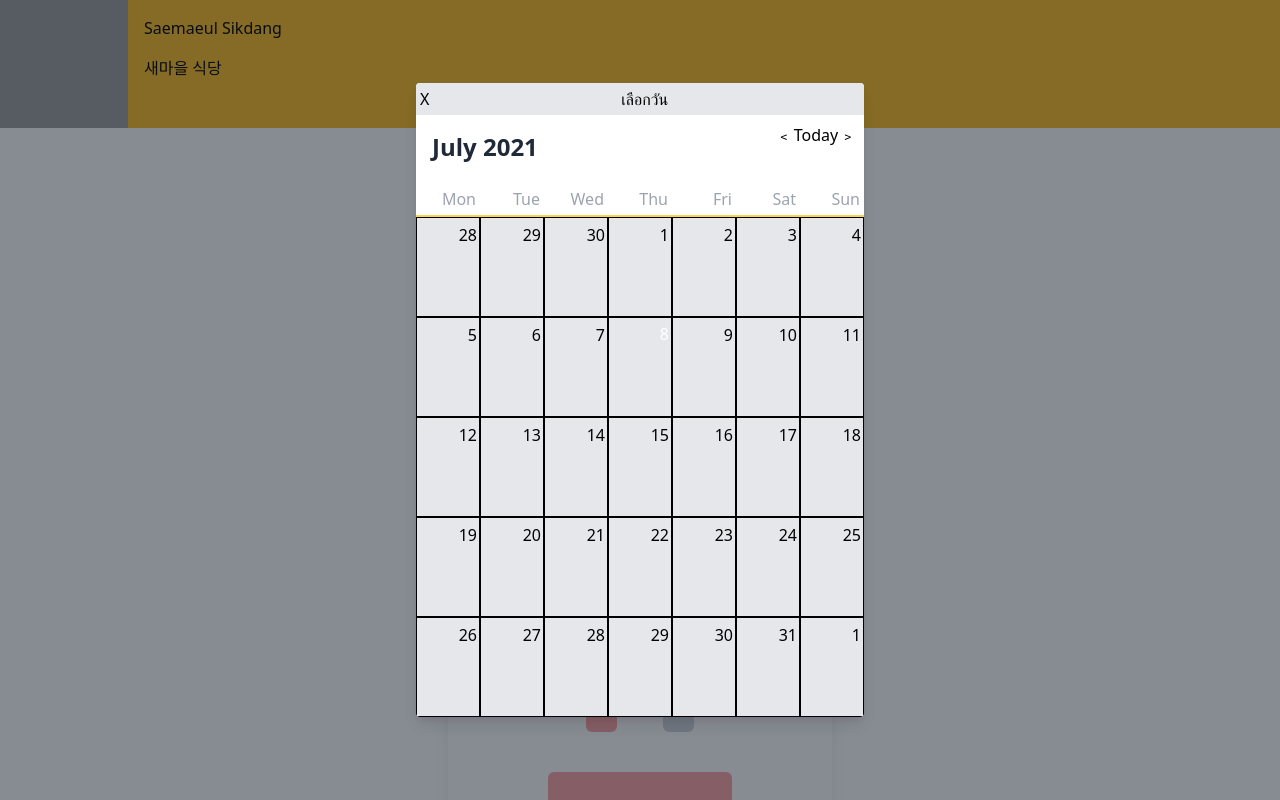
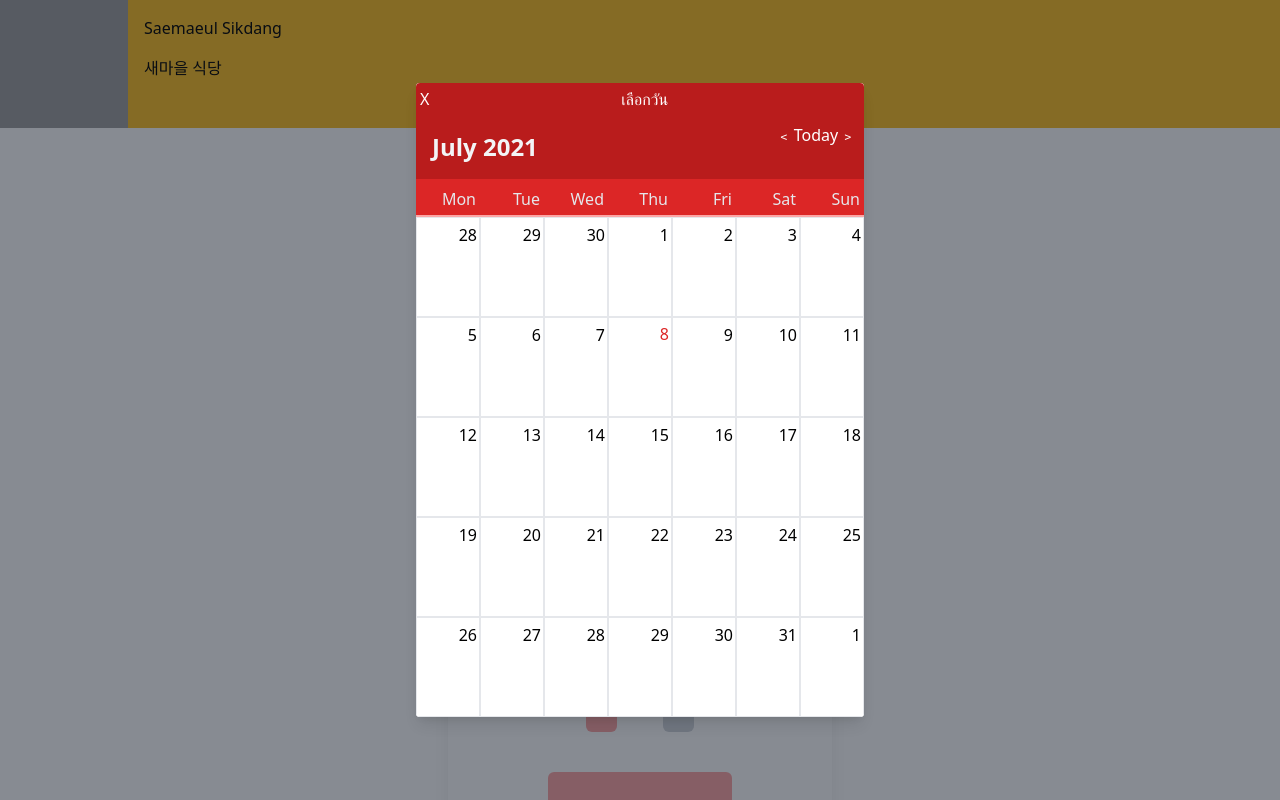
Before and after one commit to rosbas/te_mockup, a Nuxt app: page / in a window 1280 px wide. Both pictures are taken after a click on the button "เลือกวันที่". Shown: the top 800 px of the page. Built offline with nearby package versions, Linux system fonts and the light colour scheme; grey boxes are pictures that could not be loaded.

Commit message:
added_red calendar theme

```diff
--- a/components/CustomCalendar/CalendarDateIndicator.vue
+++ b/components/CustomCalendar/CalendarDateIndicator.vue
@@ -1,5 +1,5 @@
 <template>
-  <div class="calendar-date-indicator text-2xl font-semibold text-gray-800">{{ selectedMonth }}</div>
+  <div class="calendar-date-indicator text-2xl text-gray-100 font-semibold">{{ selectedMonth }}</div>
 </template>
 
 <script>
--- a/components/CustomCalendar/CalendarMonth.vue
+++ b/components/CustomCalendar/CalendarMonth.vue
@@ -4,17 +4,17 @@
     <div class="fixed w-full h-full top-0 left-0 flex items-center justify-center">
       <div class="overlay absolute w-full h-full bg-gray-900 opacity-50"></div>
       <div class="container bg-white w-11/12 md:max-w-md mx-auto rounded shadow-lg z-50 overflow-y-auto">
-        <div class="calendar-month relative bg-gray-200 border-1 border-gray-300">
+        <div class="calendar-month relative bg-white border-1 border-grey-300">
           <!-- Closing Tabs + Title -->
-          <div class="flex">
-            <button @click="closeCalendar" class="py-1 px-1">X</button>
-            <div class="pl-1 pr-3 w-full text-center m-auto">เลือกวัน</div>
+          <div class="flex bg-red-700">
+            <button @click="closeCalendar" class="py-1 px-1 text-white">X</button>
+            <div class="pl-1 pr-3 w-full text-white text-center m-auto">เลือกวัน</div>
           </div>
           <!-- Header -->
-          <div class="flex justify-between bg-white p-2">
+          <div class="flex justify-between bg-red-700 p-2 text-white">
             <CalendarDateIndicator
               :selected-date="selectedDate"
-              class="flex justify-between bg-white p-2 selected-month"
+              class="flex justify-between bg-red-700 p-2 selected-month"
             />
 
             <CalendarDateSelector
@@ -28,13 +28,13 @@
           <CalendarWeekdays/>
 
           <!-- Grid days -->
-          <ol class="days-grid h-full relative border-t-2 border-yellow-300 grid grid-cols-7 ">
+          <ol class="days-grid h-full relative border-t-2 border-red-300 grid grid-cols-7 ">
             <CalendarMonthDayItem
               v-for="day in days"
               :key="day.date"
               :day="day"
               :is-today="day.date === today"
-              class = "border border-black"
+              class = "border border-grey-900"
             />
           </ol>
         </div>
--- a/components/CustomCalendar/CalendarMonthDayItem.vue
+++ b/components/CustomCalendar/CalendarMonthDayItem.vue
@@ -80,7 +80,7 @@ export default {
 /*pt-1*/
 
 .calendar-day--today > span {
-  color: #fff;
+  color: rgb(220, 38, 38);
   border-radius: 9999px;
   background-color: var(--grey-800);
 }
--- a/components/CustomCalendar/CalendarWeekdays.vue
+++ b/components/CustomCalendar/CalendarWeekdays.vue
@@ -1,5 +1,5 @@
 <template>
-  <ol class="day-of-week text-md text-gray-400 bg-white pb-1 pt-2 grid grid-cols-7">
+  <ol class="day-of-week text-md text-gray-200 bg-red-600 pb-1 pt-2 grid grid-cols-7">
     <li class="text-right pr-1"
       v-for="weekday in weekdays"
       :key="weekday"
```
